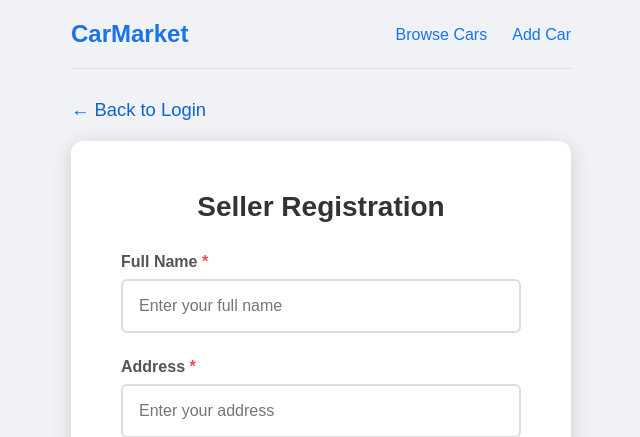
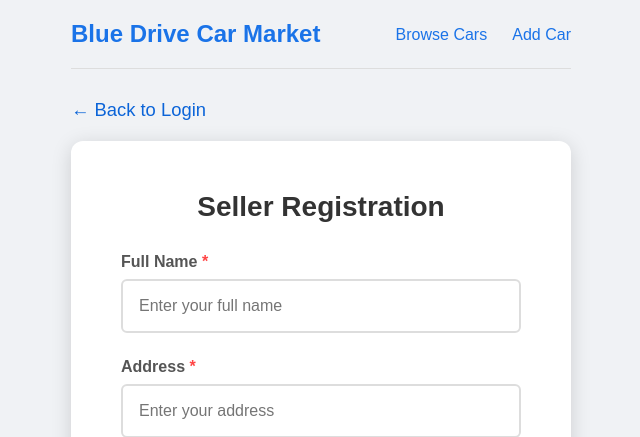
Before and after one commit to Guozhilin114/Coursework-A-Delivery-3-BlueDrive-Online-Car-Sale, a PHP site: page /register.php in a window 1280 px wide. Shown: the top 437 px of the page, without its empty margins (319-959 px from the left). Run offline with PHP 8.4, Linux system fonts and the light colour scheme.

Commit message:
Update register.php

```diff
--- a/register.php
+++ b/register.php
@@ -1,8 +1,4 @@
 <?php
-ini_set('display_errors', 1);
-ini_set('display_startup_errors', 1);
-error_reporting(E_ALL);
-
 session_start();
 
 $errors = [];
@@ -103,7 +99,7 @@ if ($_SERVER["REQUEST_METHOD"] === "POST") {
 <head>
     <meta charset="UTF-8">
     <meta name="viewport" content="width=device-width, initial-scale=1.0">
-    <title>Seller Registration - Used Car Marketplace</title>
+    <title>Seller Registration - Blue Drive Car Market</title>
     <style>
         * {
             margin: 0;
@@ -111,8 +107,6 @@ if ($_SERVER["REQUEST_METHOD"] === "POST") {
             box-sizing: border-box;
             font-family: Arial, sans-serif;
         }
-
-        /*Don't ask me what color you want. Search online by yourself and fill it in the color section.*/
 
         body {
             background-color: #f0f2f5;
@@ -309,7 +303,7 @@ if ($_SERVER["REQUEST_METHOD"] === "POST") {
 <body>
     <div class="container">
         <header>
-            <div class="logo">CarMarket</div>
+            <div class="logo">Blue Drive Car Market</div>
             <div class="nav-links">
                 <a href="search.php">Browse Cars</a>
                 <a href="add-car.php">Add Car</a>
```
